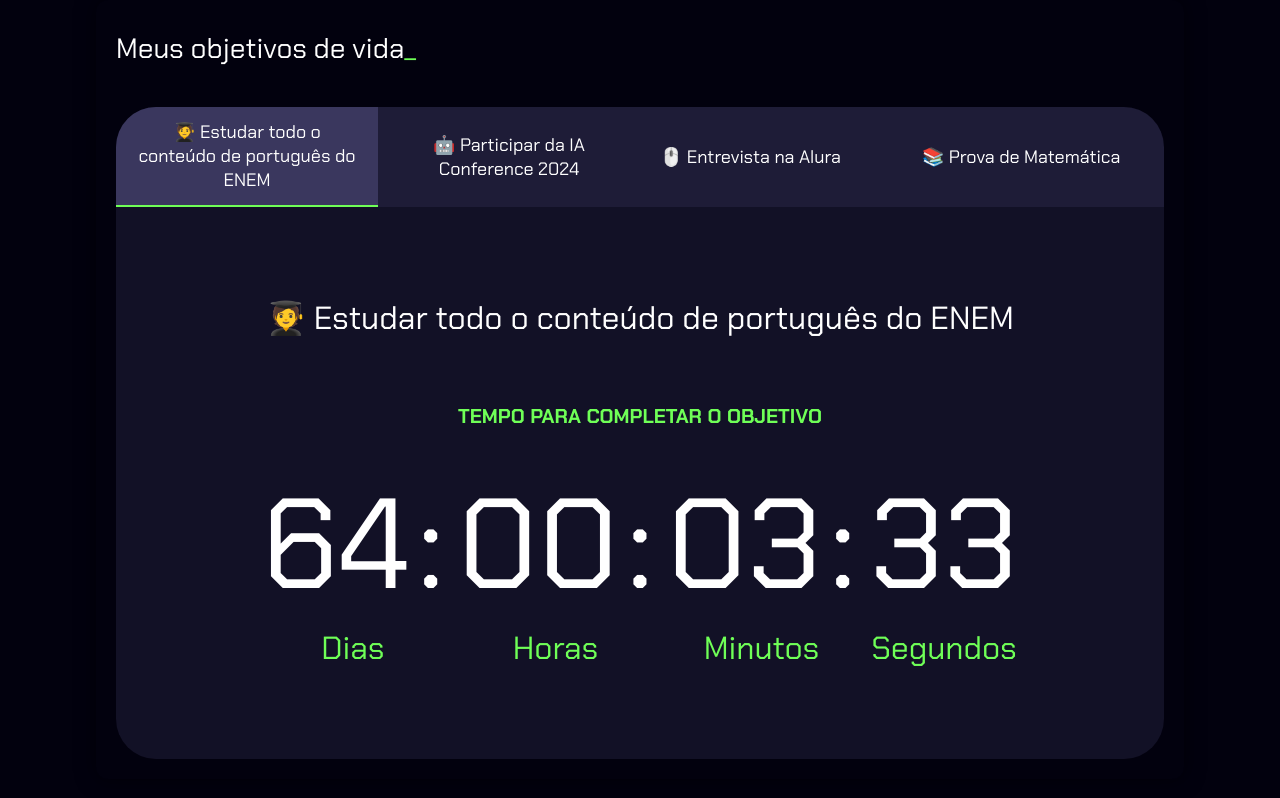
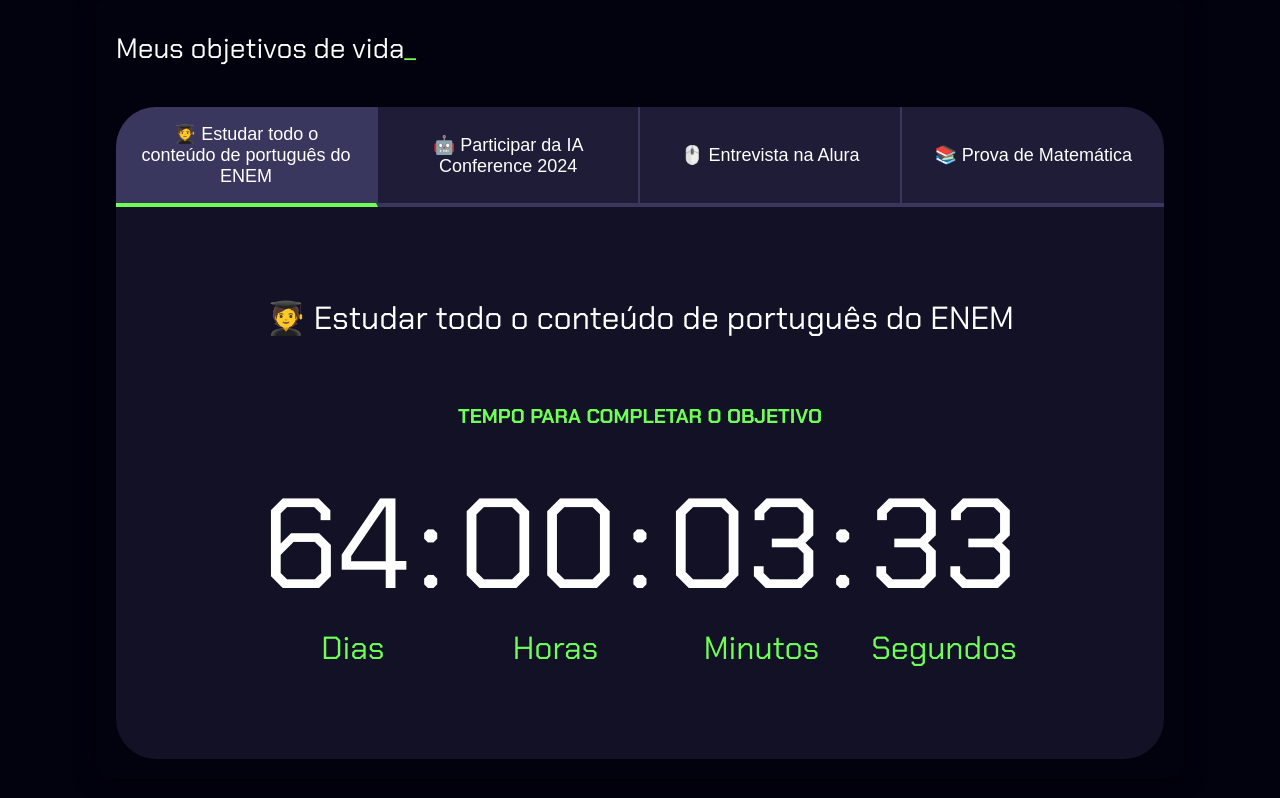
Before and after one commit to mtrebecca/Dynamic-counter, a website built with webpack: page index.html in a window 1280 px wide. Built offline with nearby package versions, Linux system fonts and the light colour scheme.

Commit message:
update finally

```diff
--- a/index.html
+++ b/index.html
@@ -10,48 +10,69 @@
     <link rel="stylesheet" href="./dist/css/styles.css" />
   </head>
   <body>
-    <div id="toast" class="toast"></div>
-    <div class="container">
+    <div id="toast" class="toast" aria-live="polite"></div>
+    <main>
       <h1>Meus objetivos de vida</h1>
-      <div class="tabs">
-        <div
+      <div class="tabs" role="tablist">
+        <button
           class="tab active"
           data-tab="tab1"
-          data-deadline="2024-11-03T13:30:00">
+          data-deadline="2024-11-03T13:30:00"
+          role="tab"
+          aria-selected="true"
+          aria-controls="tab1">
           🧑‍🎓 Estudar todo o conteúdo de português do ENEM
-        </div>
-        <div class="tab" data-tab="tab2" data-deadline="2024-08-21T08:00:00">
+        </button>
+        <button
+          class="tab"
+          data-tab="tab2"
+          data-deadline="2024-08-21T08:00:00"
+          role="tab"
+          aria-selected="false"
+          aria-controls="tab2">
           🤖 Participar da IA Conference 2024
-        </div>
-        <div class="tab" data-tab="tab3" data-deadline="2024-09-09T10:00:00">
+        </button>
+        <button
+          class="tab"
+          data-tab="tab3"
+          data-deadline="2024-09-09T10:00:00"
+          role="tab"
+          aria-selected="false"
+          aria-controls="tab3">
           🖱️ Entrevista na Alura
-        </div>
-        <div class="tab" data-tab="tab4" data-deadline="2024-10-15T14:00:00">
+        </button>
+        <button
+          class="tab"
+          data-tab="tab4"
+          data-deadline="2024-10-15T14:00:00"
+          role="tab"
+          aria-selected="false"
+          aria-controls="tab4">
           📚 Prova de Matemática
-        </div>
+        </button>
       </div>
 
-      <div id="tab1" class="tab-content active">
-        <h3>🧑‍🎓 Estudar todo o conteúdo de português do ENEM</h3>
+      <section id="tab1" class="tab-content active" role="tabpanel" aria-labelledby="tab1">
+        <h2>🧑‍🎓 Estudar todo o conteúdo de português do ENEM</h2>
         <div class="object-time">Tempo para completar o objetivo</div>
         <div class="timer-container"></div>
-      </div>
-      <div id="tab2" class="tab-content">
-        <h3>🤖 Participar da IA Conference 2024</h3>
+      </section>
+      <section id="tab2" class="tab-content" role="tabpanel" aria-labelledby="tab2">
+        <h2>🤖 Participar da IA Conference 2024</h2>
         <div class="object-time">Tempo para completar o objetivo</div>
         <div class="timer-container"></div>
-      </div>
-      <div id="tab3" class="tab-content">
-        <h3>🖱️ Entrevista na Alura</h3>
+      </section>
+      <section id="tab3" class="tab-content" role="tabpanel" aria-labelledby="tab3">
+        <h2>🖱️ Entrevista na Alura</h2>
         <div class="object-time">Tempo para completar o objetivo</div>
         <div class="timer-container"></div>
-      </div>
-      <div id="tab4" class="tab-content">
-        <h3>📚 Prova de Matemática</h3>
+      </section>
+      <section id="tab4" class="tab-content" role="tabpanel" aria-labelledby="tab4">
+        <h2>📚 Prova de Matemática</h2>
         <div class="object-time">Tempo para completar o objetivo</div>
         <div class="timer-container"></div>
-      </div>
-    </div>
+      </section>
+    </main>
     <script src="./src/js/script.js"></script>
   </body>
 </html>
--- a/src/assets/scss/components/_tabs.scss
+++ b/src/assets/scss/components/_tabs.scss
@@ -18,7 +18,10 @@
         width: 30%;
         align-items: center;
         text-align: center;
+        justify-content: center;
         display: flex;
+        border-bottom: 4px solid $color-input-background;
+        border-right: 2px solid #3A375E;
 
         &:nth-child(1) {
             border-top-left-radius: 40px;
@@ -26,12 +29,13 @@
 
         &:nth-child(4) {
             border-top-right-radius: 40px;
+            border-right: none;
         }
 
         &.active {
             background-color: $color-input-background;
             color: $color-text-white;
-            border-bottom: 2px solid $color-text-primary;
+            border-bottom: 4px solid $color-text-primary;
         }
     }
 }
@@ -58,6 +62,7 @@
 
             &:nth-child(2) {
                 border-top-right-radius: 40px;
+                border-right: none;
             }
 
             &:nth-child(4) {
--- a/src/assets/scss/styles.scss
+++ b/src/assets/scss/styles.scss
@@ -11,11 +11,15 @@ body {
     justify-content: center;
     font-family: $font-primary;
 
-    .container {
+    main {
         width: 85%;
         border-radius: 12px;
         padding: 20px;
         box-shadow: 0 0 20px rgba(0, 0, 0, 0.5);
+    }
+
+    button {
+        border: none;
     }
 
     h1 {
@@ -31,7 +35,7 @@ body {
         }
     }
 
-    h3 {
+    h2 {
         font-size: 32px;
         font-weight: $font-weight-normal;
         color: $color-text-white;
```
Also changed, not shown: dist/css/styles.css.
